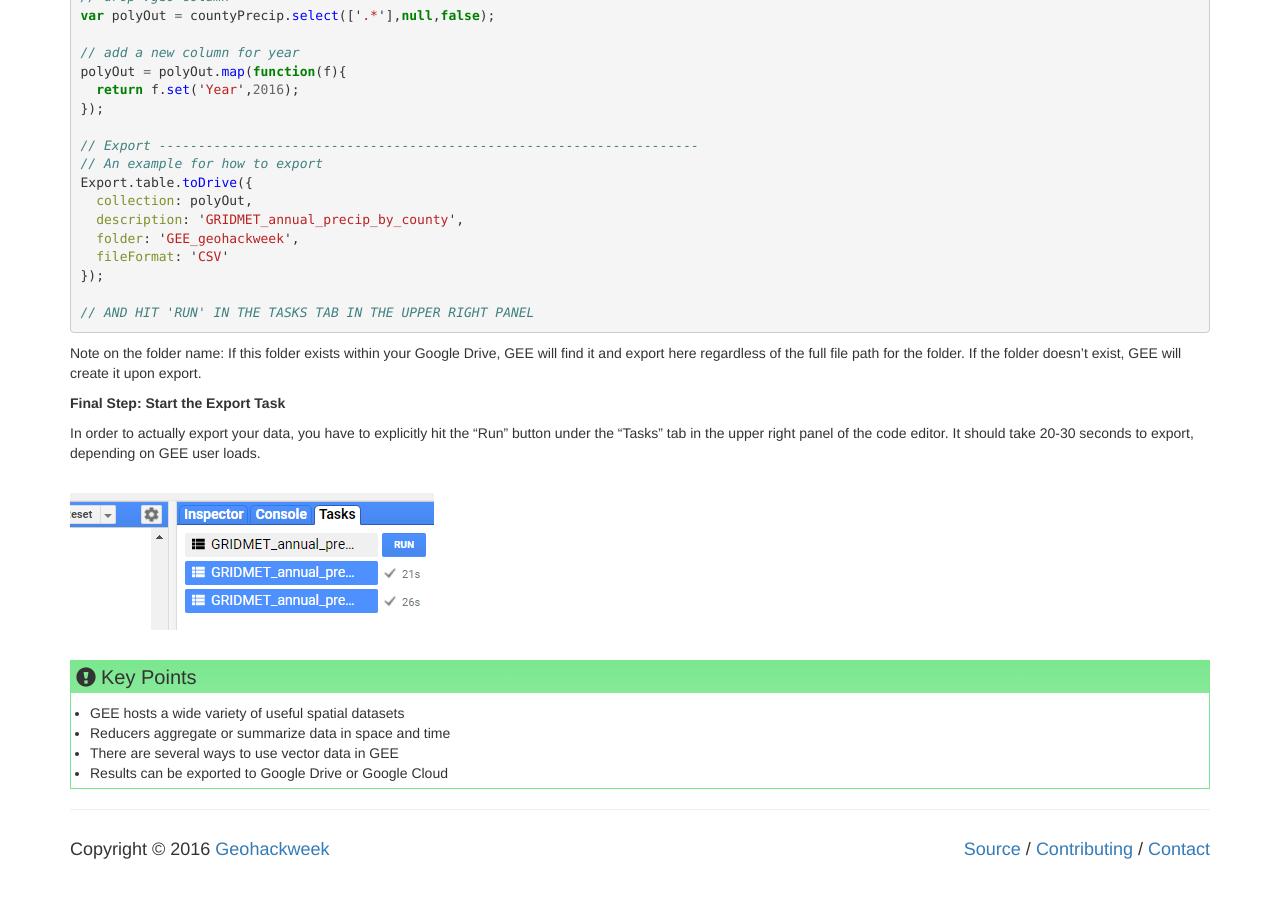
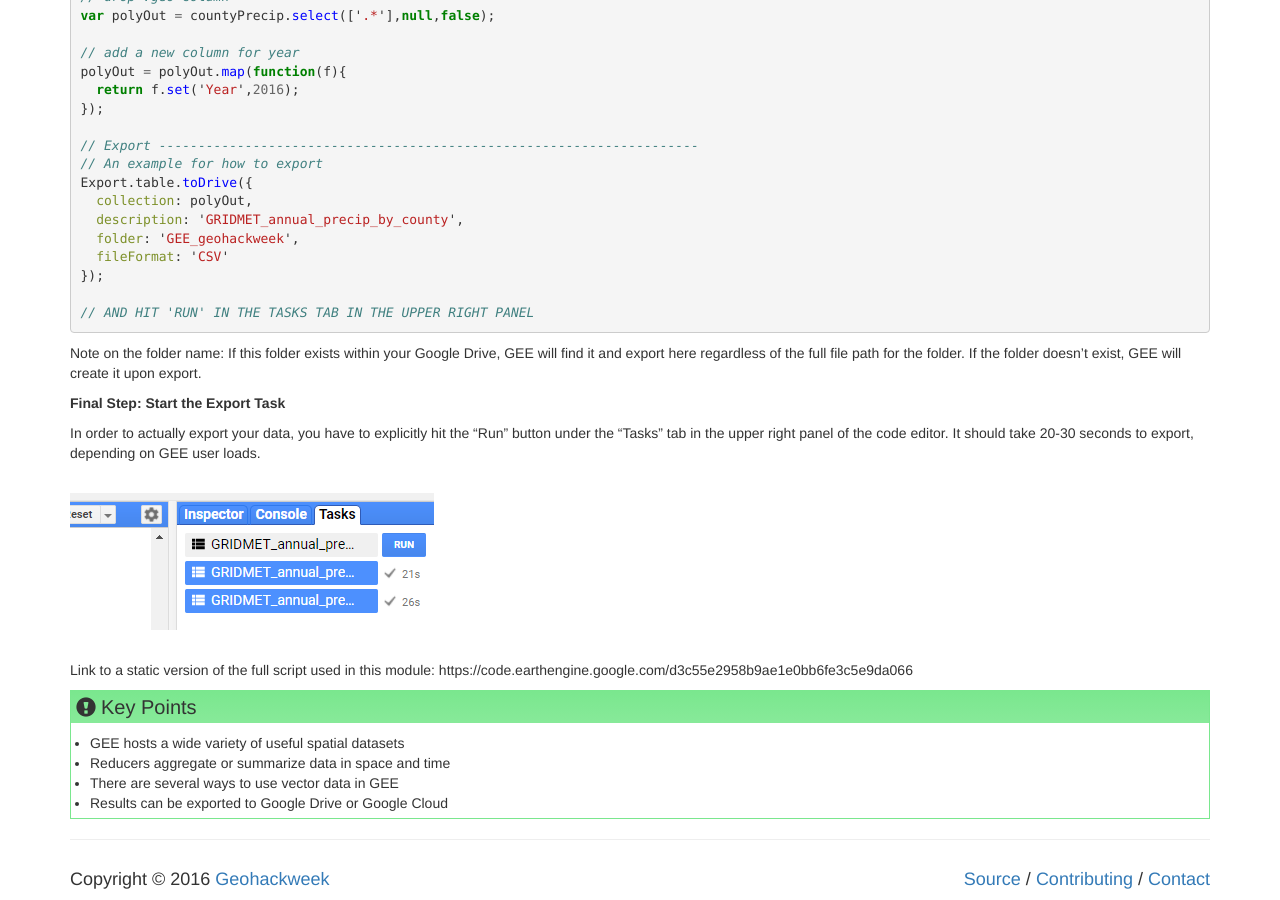
Before and after one commit to geohackweek/GoogleEarthEngine, a Jekyll site: the page built from _episodes/04-reducers.md, in a window 1280 px wide and 900 px high, scrolled down 4205 px. Built offline with Jekyll 4.4.1, drawn with Linux system fonts in a browser that asks for light colours; before the commit the page ends 5075 px from its top, so only the background shows below that.

Commit message:
added links to static code pages

```diff
--- a/_episodes/04-reducers.md
+++ b/_episodes/04-reducers.md
@@ -174,3 +174,6 @@ In order to actually export your data, you have to explicitly hit the "Run" butt
 <br>
 <img src="../fig/05_runTask.png" border = "10">
 <br><br>
+
+Link to a static version of the full script used in this module:
+https://code.earthengine.google.com/d3c55e2958b9ae1e0bb6fe3c5e9da066
```
Also changed, not shown: _episodes/03-load-imagery.md (+3 -0 lines).
